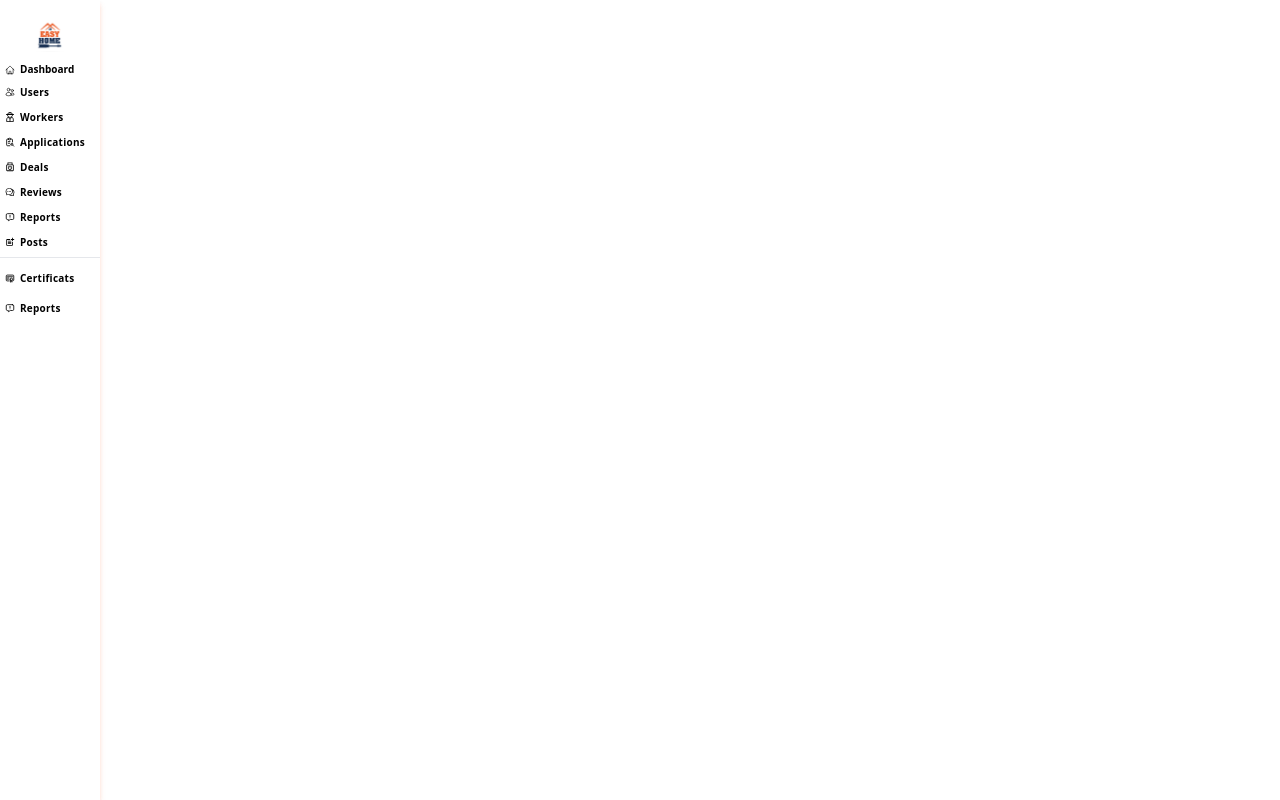
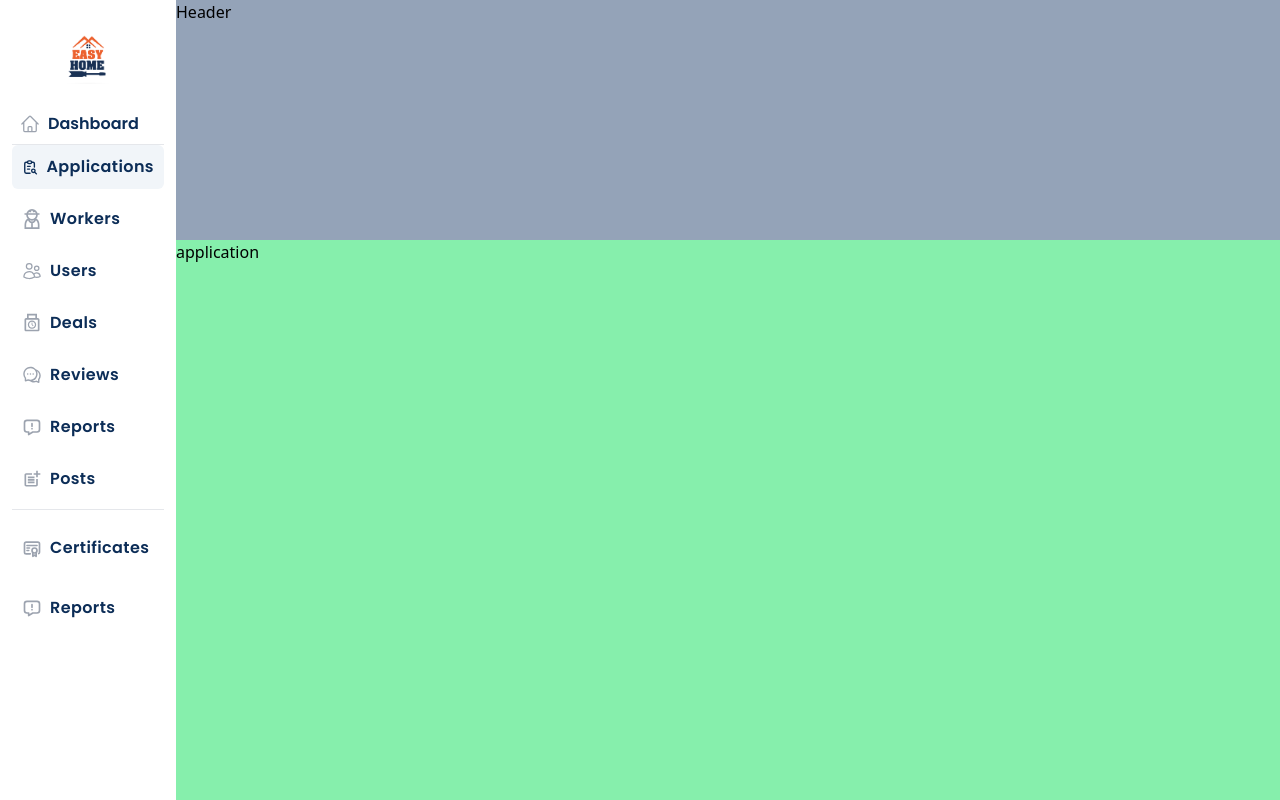
Before and after one commit to wadoud1234/abderrahman_project, a React (Vite) app: page /dashboard/applications in a window 1280 px wide. Built offline with nearby package versions, Linux system fonts and the light colour scheme.

Commit message:
Sidbar design version1

```diff
--- a/index.html
+++ b/index.html
@@ -8,8 +8,6 @@
       href="https://fonts.googleapis.com/css2?family=Poppins:wght@400;500;600;700&display=swap"
       rel="stylesheet"
     />
-    <link rel="preconnect" href="https://fonts.googleapis.com" />
-    <link rel="preconnect" href="https://fonts.gstatic.com" crossorigin />
     <link
       href="https://fonts.googleapis.com/css2?family=Roboto+Mono:ital,wght@0,100..700;1,100..700&display=swap"
       rel="stylesheet"
--- a/src/App.jsx
+++ b/src/App.jsx
@@ -23,7 +23,6 @@ const queryClient = new QueryClient({
   },
 });
 function App() {
-  return <div>app</div>;
   return (
     <QueryClientProvider client={queryClient}>
       <ReactQueryDevtools initialIsOpen={false} />
--- a/src/index.css
+++ b/src/index.css
@@ -7,6 +7,12 @@
   padding: 0;
   box-sizing: border-box;
 }
-html{
-  font-size: 62.5%;
+
+/* For the active link and the icon  */
+.active svg {
+  color:#0c2d57;
 }
+.active {
+  background-color: rgb(241 245 249);
+
+}
--- a/src/main.jsx
+++ b/src/main.jsx
@@ -6,6 +6,6 @@ import "./index.css";
 
 ReactDOM.createRoot(document.getElementById("root")).render(
   <React.StrictMode>
-    <Sidebar />
+    <App />
   </React.StrictMode>,
 );
--- a/src/ui/AppLayout.jsx
+++ b/src/ui/AppLayout.jsx
@@ -4,13 +4,12 @@ import Sidebar from "./Sidebar";
 
 function AppLayout() {
   return (
-    <div className="grid h-lvh grid-cols-[20rem_1fr] grid-rows-[auto_1fr]">
+    <div className="grid min-h-dvh grid-cols-[11rem_1fr] grid-rows-[auto_1fr]">
       <Header />
       <Sidebar />
       <main className="bg-green-300">
         <Outlet />
       </main>
-
     </div>
   );
 }
--- a/src/ui/Nav.jsx
+++ b/src/ui/Nav.jsx
@@ -4,99 +4,111 @@ import { GrUserWorker } from "react-icons/gr";
 import { MdOutlinePunchClock } from "react-icons/md";
 import { AiOutlineComment } from "react-icons/ai";
 import { MdPostAdd } from "react-icons/md";
-import { Link } from "react-router-dom";
+import { Link, NavLink } from "react-router-dom";
 
 function Nav() {
   return (
-    <ul className="space-y-4">
-      <li className="border-b pb-2">
-        <div className="mb-2 flex items-center gap-2 px-2">
-          <HiOutlineHome />
-          <span className="font-semibold">Dashboard</span>
+    <ul className="space-y-4 px-3">
+      <li className="border-b pb-2 pt-3 focus-within:bg-slate-50">
+        <div className="flex items-center gap-2 border-b px-2 pb-2 ">
+          <HiOutlineHome className="text-xl text-gray-400" />
+          <span className="text-customBlue font-semibold  ">Dashboard</span>
         </div>
         <ul className="space-y-2">
-          <li className="cursor-pointer">
-            <a
-              href="https"
-              className="flex items-center gap-2 px-2 py-1 tracking-wide"
+          <li>
+            <NavLink
+              class
+              to="dashboard/applications"
+              className="  flex items-center  gap-2
+          rounded-md border-2 border-transparent  px-2 py-2 tracking-wide  hover:bg-slate-100 "
             >
-              <HiOutlineUsers />
-              <span className="font-semibold">Users</span>
-            </a>
+              <TbReportSearch className="text-xl text-gray-400" />
+              <span className="text-customBlue font-semibold ">
+                Applications
+              </span>
+            </NavLink>
           </li>
           <li>
-            <a
-              href="https"
-              className="hover:bg- flex items-center gap-2 px-2 py-1 tracking-wide"
+            <NavLink
+              to="dashboard/workers"
+              className="  flex items-center  gap-2
+          rounded-md border-2 border-transparent  px-2 py-2 tracking-wide  hover:bg-slate-100 "
             >
-              <GrUserWorker />
-              <span className="font-semibold">Workers</span>
-            </a>
+              <GrUserWorker className="text-xl text-gray-400" />
+              <span className="text-customBlue font-semibold ">Workers</span>
+            </NavLink>
           </li>
           <li>
-            <a
-              href="https"
-              className="hover:bg- flex items-center gap-2 px-2 py-1 tracking-wide"
+            <NavLink
+              to="dashboard/users"
+              className="  flex items-center  gap-2
+          rounded-md border-2 border-transparent  px-2 py-2 tracking-wide  hover:bg-slate-100 "
             >
-              <TbReportSearch />
-              <span className="font-semibold">Applications</span>
-            </a>
+              <HiOutlineUsers className="text-xl text-gray-400" />
+              <span className="text-customBlue font-semibold  ">Users</span>
+            </NavLink>
           </li>
           <li>
-            <a
-              href="https"
-              className="hover:bg- flex items-center gap-2 px-2 py-1 tracking-wide"
+            <NavLink
+              to="dashboard/deals"
+              className="  flex items-center  gap-2
+          rounded-md border-2 border-transparent  px-2 py-2 tracking-wide  hover:bg-slate-100 "
             >
-              <MdOutlinePunchClock />
-              <span className="font-semibold">Deals</span>
-            </a>
+              <MdOutlinePunchClock className="text-xl text-gray-400" />
+              <span className="text-customBlue font-semibold ">Deals</span>
+            </NavLink>
           </li>
           <li>
-            <a
-              href="https"
-              className="hover:bg- flex items-center gap-2 px-2 py-1 tracking-wide"
+            <Link
+              to="dashboard/reviews"
+              className="  flex items-center  gap-2
+          rounded-md border-2 border-transparent  px-2 py-2 tracking-wide  hover:bg-slate-100 "
             >
-              <AiOutlineComment />
-              <span className="font-semibold">Reviews</span>
-            </a>
+              <AiOutlineComment className="text-xl text-gray-400" />
+              <span className="text-customBlue font-semibold ">Reviews</span>
+            </Link>
           </li>
           <li>
-            <a
-              href="https"
-              className="hover:bg- flex items-center gap-2 px-2 py-1 tracking-wide"
+            <NavLink
+              to="dashboard/reports"
+              className="  flex items-center  gap-2
+          rounded-md border-2 border-transparent  px-2 py-2 tracking-wide  hover:bg-slate-100 "
             >
-              <TbMessageReport />
-              <span className="font-semibold">Reports</span>
-            </a>
+              <TbMessageReport className="text-xl text-gray-400" />
+              <span className="text-customBlue font-semibold ">Reports</span>
+            </NavLink>
           </li>
           <li>
-            <a
-              href="https"
-              className="hover:bg- flex items-center gap-2 px-2 py-1 tracking-wide"
+            <NavLink
+              to="dashboard/posts"
+              className="  flex items-center  gap-2
+          rounded-md border-2 border-transparent  px-2 py-2 tracking-wide  hover:bg-slate-100 "
             >
-              <MdPostAdd />
-              <span className="font-semibold">Posts</span>
-            </a>
+              <MdPostAdd className="text-xl text-gray-400" />
+              <span className="text-customBlue font-semibold ">Posts</span>
+            </NavLink>
           </li>
         </ul>
       </li>
       <li>
-        <a
-          href="https"
-          className="hover:bg- flex items-center gap-2 px-2 py-1 tracking-wide"
+        <NavLink
+          to="/certificates"
+          className="  flex items-center  gap-2
+          rounded-md border-2 border-transparent  px-2 py-2 tracking-wide  hover:bg-slate-100 "
         >
-          <TbCertificate />
-          <span className="font-semibold">Certificats</span>
-        </a>
+          <TbCertificate className="text-xl text-gray-400" />
+          <span className="text-customBlue font-semibold ">Certificates</span>
+        </NavLink>
       </li>
       <li>
-        <a
-          href="https"
-          className="hover:bg- flex items-center gap-2 px-2 py-1 tracking-wide"
+        <NavLink
+          to="/reports"
+          className="  flex items-center  gap-2
+          rounded-md border-2 border-transparent  px-2 py-2 tracking-wide  hover:bg-slate-100 "
         >
-          <TbMessageReport />
-          <span className="font-semibold">Reports</span>
-        </a>
+          <TbMessageReport className="text-xl text-gray-400" />
+          <span className="text-customBlue font-semibold ">Reports</span>
+        </NavLink>
       </li>
     </ul>
   );
--- a/src/ui/Sidebar.jsx
+++ b/src/ui/Sidebar.jsx
@@ -6,7 +6,7 @@ import Nav from "./Nav.jsx";
 // #EFECEC
 function Sidebar() {
   return (
-    <aside className="font-primary min-h-screen w-40 py-7 shadow-md shadow-[#FC673640]">
+    <aside className="font-primary col-start-1 col-end-2 row-start-1 row-end-3 min-h-screen w-44 py-7 ">
       <Logo />
       <Nav />
     </aside>
--- a/tailwind.config.js
+++ b/tailwind.config.js
@@ -3,6 +3,7 @@ export default {
   content: ["./index.html", "./src/**/*.{js,ts,jsx,tsx}"],
   theme: {
     extend: {
+      fontFamily: { primary: "Poppins,sans-serif" },
       colors: {
         customBlue: "#0c2d57",
         customOrange: "#fc6736",
```
